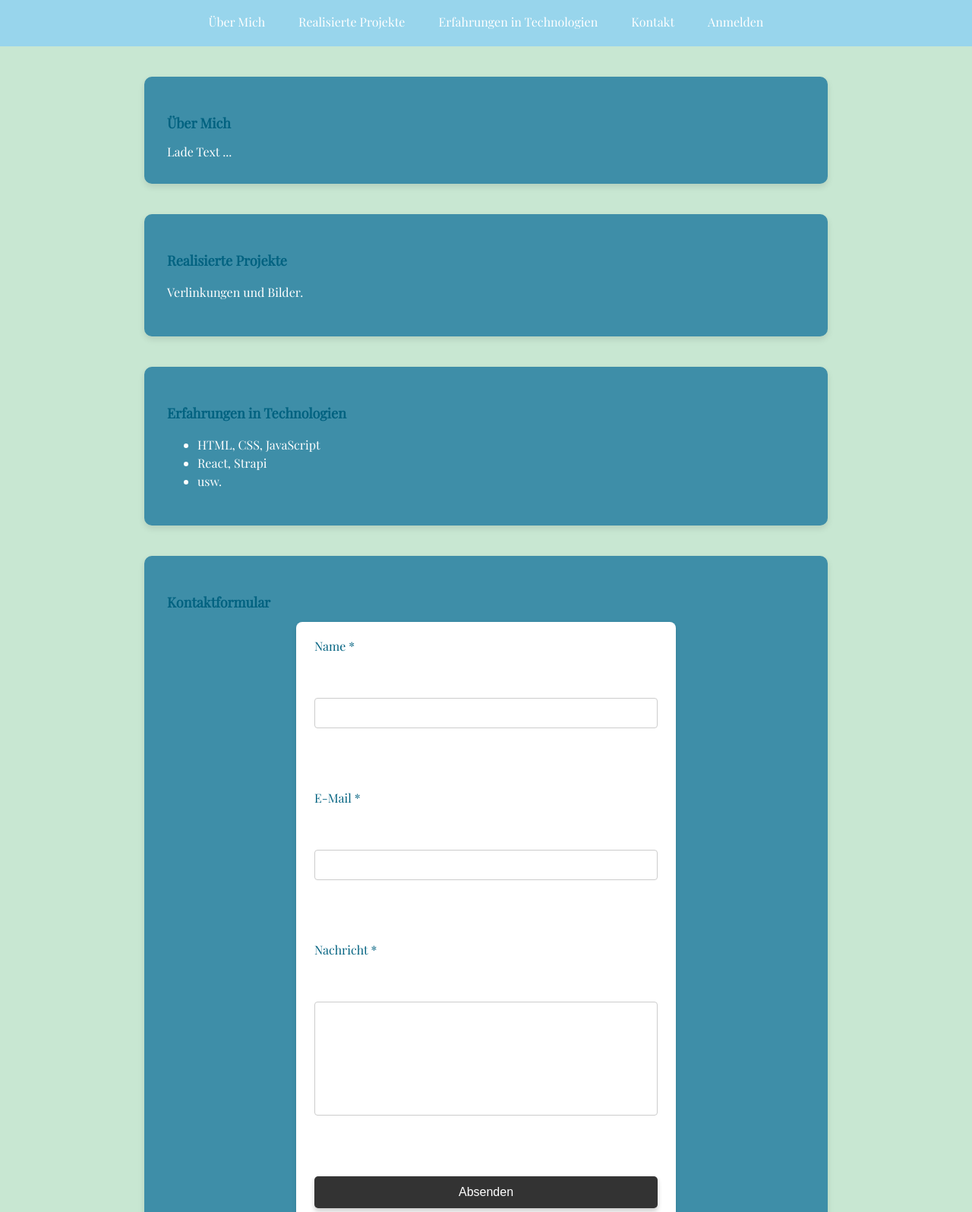
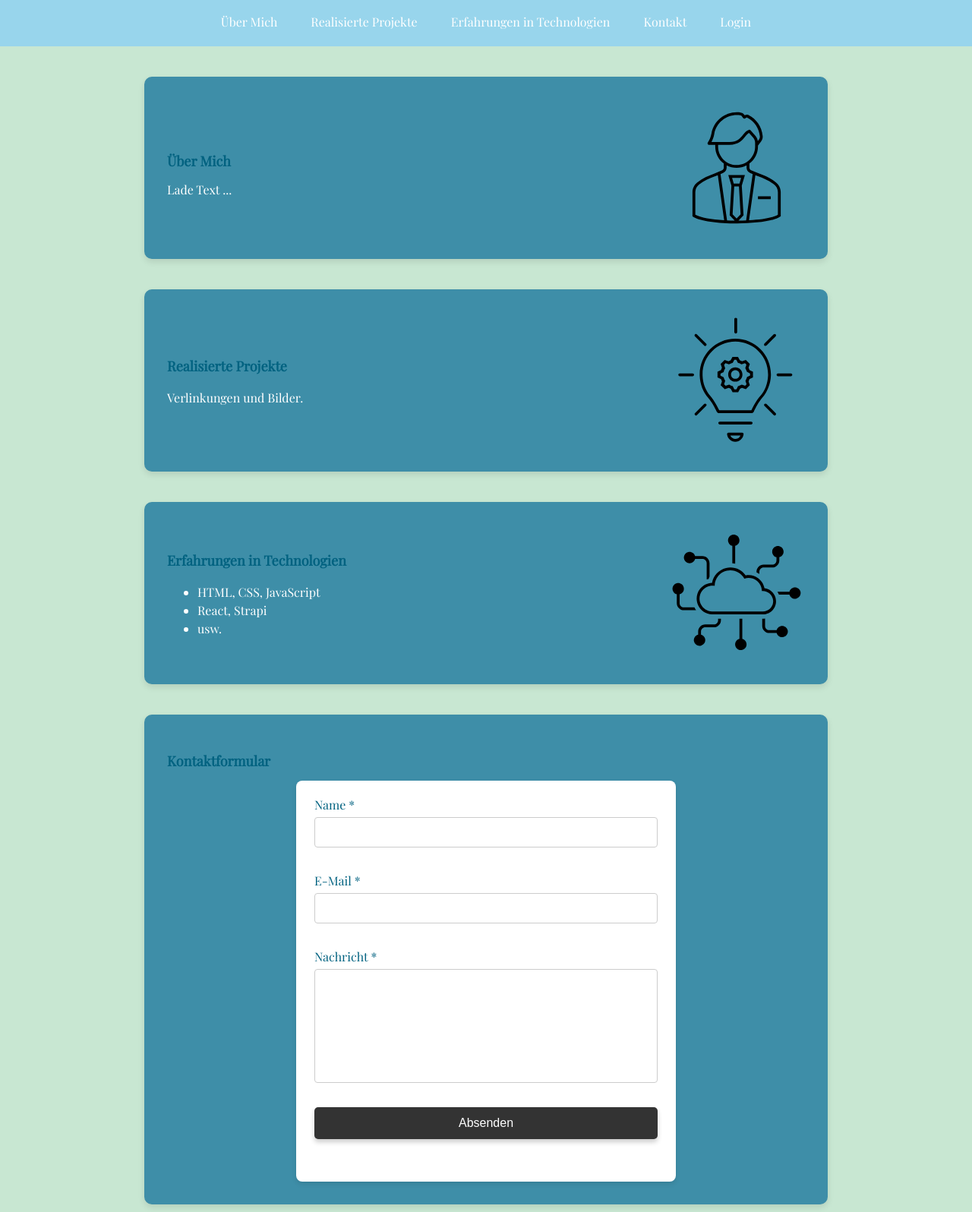
Before and after one commit to CedricEn/eweb-portfolio, a plain HTML site: page index.html in a window 1280 px wide. Shown: the part 144-1740 px from the top of the page at 76% size. Drawn offline with nearby package versions, Linux system fonts and the light colour scheme; no server answers; a web font is replaced by a local one.

Commit message:
Visuelle Anpassung

```diff
--- a/index.html
+++ b/index.html
@@ -24,41 +24,59 @@
                 <li><a href="#projekte">Realisierte Projekte</a></li>
                 <li><a href="#technologien">Erfahrungen in Technologien</a></li>
                 <li><a href="#kontakt">Kontakt</a></li>
-                <li><a href="admin.html">Anmelden</a></li>
+                <li><a href="admin.html">Login</a></li>
             </ul>
         </nav>
     </header>
 
     <section id="ueber-mich">
+        <div class="about-content">
+            <div class="text-block">
                 <h3>Über Mich</h3>
                 <div id="about-output">Lade Text ...</div>
+            </div>
+            <img src="images/uebermich.svg" alt="Piktogramm" class="icon">
+        </div>
     </section>
 
+
     <section id="projekte">
+        <div class="about-content">
+            <div class="text-block">
                 <h3>Realisierte Projekte</h3>
                 <p>Verlinkungen und Bilder.</p>
+            </div>
+            <img src="images/projekte.svg" alt="Projekte Piktogramm" class="icon">
+        </div>
     </section>
 
+
     <section id="technologien">
+        <div class="about-content">
+            <div class="text-block">
                 <h3>Erfahrungen in Technologien</h3>
                 <ul>
                     <li>HTML, CSS, JavaScript</li>
                     <li>React, Strapi</li>
                     <li>usw.</li>
                 </ul>
+            </div>
+            <img src="images/technologie.svg" alt="Technologie Piktogramm" class="icon">
+        </div>
     </section>
+
 
     <section id="kontakt">
         <h3>Kontaktformular</h3>
         <form id="kontaktformular">
-            <label for="name">Name *</label><br>
-            <input type="text" id="name" name="name" required><br><br>
+            <label for="name">Name *</label>
+            <input type="text" id="name" name="name" required><br>
 
-            <label for="email">E-Mail *</label><br>
-            <input type="email" id="email" name="email" required><br><br>
+            <label for="email">E-Mail *</label>
+            <input type="email" id="email" name="email" required><br>
 
-            <label for="nachricht">Nachricht *</label><br>
-            <textarea id="nachricht" name="nachricht" rows="5" required></textarea><br><br>
+            <label for="nachricht">Nachricht *</label>
+            <textarea id="nachricht" name="nachricht" rows="5" required></textarea><br>
 
             <button type="submit">Absenden</button>
             <p id="formular-meldung"></p>
--- a/style.css
+++ b/style.css
@@ -1,4 +1,3 @@
-
 body {
   font-family: 'Playfair Display', serif;
   font-weight: 400;
@@ -14,14 +13,12 @@ label {
     color: rgb(2, 98, 128);
 }
 
-
 header {
   background: rgb(152, 213, 236);
   color: white;
   padding: 1.25rem 2rem;
   text-align: center;
 }
-
 
 h1 {
   font-size: 2.25rem;
@@ -33,18 +30,17 @@ h1 {
 }
 
 h2 {
-  font-size: 1.0rem; /* ~20px */
+  font-size: 1.0rem;
   color: rgb(2, 98, 128);
   padding-bottom: 0.375rem;
   margin-bottom: 1.25rem;
 }
 
 h3 {
-  font-size: 1.125rem; /* 18px */
+  font-size: 1.125rem;
   color:  rgb(2, 98, 128);
   margin-bottom: 0.75rem;
 }
-
 
 nav ul {
   list-style: none;
@@ -70,7 +66,6 @@ nav ul li a:focus {
   color: #fff;
 }
 
-
 section {
   width: 90%;
   max-width: 900px;
@@ -82,6 +77,22 @@ section {
   box-sizing: border-box;
 }
 
+.about-content {
+  display: flex;
+  justify-content: space-between;
+  align-items: center;
+  gap: 2rem;
+  flex-wrap: wrap;
+}
+
+.text-block {
+  flex: 1;
+}
+
+.icon {
+  width: clamp(100px, 20vw, 180px);
+  height: auto;
+}
 
 form {
   width: 100%;
@@ -92,7 +103,7 @@ form {
   border-radius: 0.5rem;
   display: flex;
   flex-direction: column;
-  gap: 1rem;
+  gap: 0.25rem;
   box-sizing: border-box;
   box-shadow: 0 0.1875rem 0.375rem rgba(0,0,0,0.1);
 }
@@ -136,7 +147,6 @@ button[type="submit"]:hover {
   box-shadow: 0 0.375rem 0.75rem rgba(0,0,0,0.3);
 }
 
-/* Footer */
 footer {
   text-align: center;
   padding: 1.25rem 0.625rem;
@@ -145,7 +155,6 @@ footer {
   font-size: 0.875rem;
   margin-top: 3.75rem; /
 }
-
 
 .burger {
   display: none;
@@ -178,7 +187,6 @@ footer {
   transform: rotate(45deg) translate(-0.3125rem, -0.375rem);
 }
 
-
 @media (max-width: 768px) {
   nav ul {
     max-height: 0;
@@ -189,6 +197,15 @@ footer {
     margin: 0;
     transition: max-height 0.3s ease-out;
     width: 100%;
+  }
+
+  #ueber-mich .about-content {
+    flex-direction: column;
+    text-align: center;
+  }
+
+  #ueber-mich .icon {
+    margin-top: 1rem;
   }
 
   #main-nav.active ul {
@@ -211,7 +228,17 @@ footer {
 
   section {
     width: 95%;
-    padding: 1rem 1rem;
+    padding: 1rem;
     margin: 2rem auto;
   }
+
+  .about-content {
+    flex-direction: column;
+    text-align: center;
+  }
+
+  .icon {
+    margin-top: 1rem;
+    width: clamp(120px, 40vw, 200px);
+  }
 }
```
Also changed, not shown: admin.css (+1 -18 lines), images/projekte.png (deleted), images/projekte.svg (added), images/technologie.png (deleted), images/technologie.svg (added), images/uebermich.png (deleted), images/uebermich.svg (added). Lines whose indentation alone changed are shown as unchanged.
